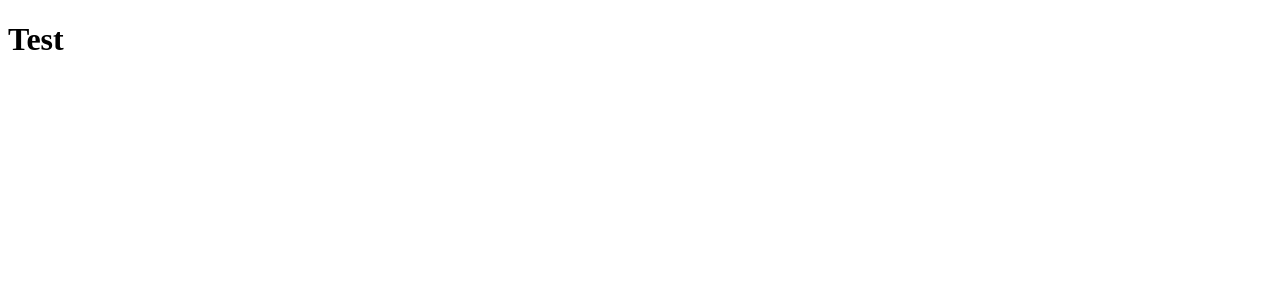
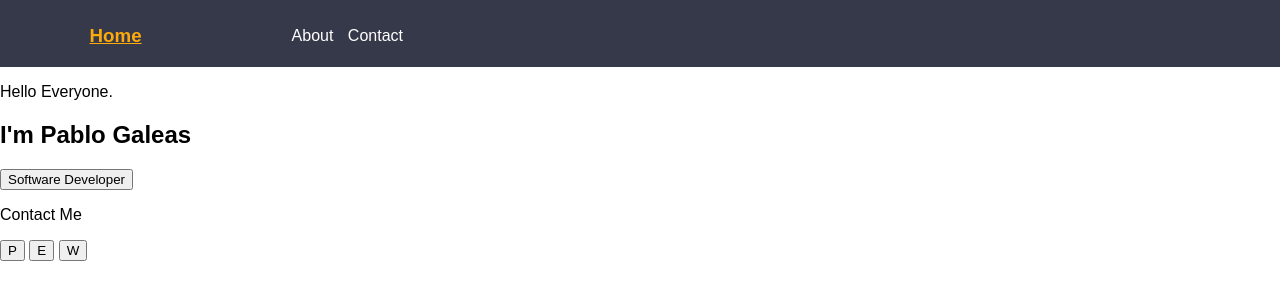
Before and after one commit to Paga628/website_basics, a plain HTML site: page index.html in a window 1280 px wide. Drawn offline with Linux system fonts and the light colour scheme.

Commit message:
finished the index header and starting styles

```diff
--- /dev/null
+++ b/css/style.css
@@ -0,0 +1,49 @@
+/* RESETS */
+body {
+    /*background: red;*/
+    margin: 0;
+    font-family: sans-serif;
+}
+
+h3 {
+    margin: 0;
+}
+
+a {
+  text-decoration: none;
+}
+
+/* CUSTOM STYLES */
+
+header {
+/* Aligns the direct children on a row left to right */
+display: flex;
+/* once you set display flex you can align items vertically and horizontally with flexbox properties */
+/* aling items will align the direct children on the y-axia (top to bottom) */
+align-items: center;
+/* push the direct children as far apart as possible using the space between them (x-axis)
+justify-content: space-between; */
+background: #191c2fde;
+padding: 25px 7% 20px;
+}
+
+header nav {
+/* Percentage values are always a percentage of the paren's value (width/height) */
+margin-left: 150px;
+}
+
+header a {
+    color: #fdab0c;
+}
+
+header a:hover, header a.active {
+    text-decoration: underline;
+}
+
+header nav a{
+    color: #fff;
+}
+/* Select all links with the nav except the last one. */
+header nav a:not(:last-child) {
+    margin-right: 10px;
+}
--- a/index.html
+++ b/index.html
@@ -4,13 +4,36 @@
 
     <head>
         <title>Website Basics</title>
+
+      <link rel="stylesheet" href="./css/style.css">
     </head>
 
     <body>
         <header>
-            <H1>Test</H1>
+            <a class="active" href="./index.html">
+                <H3>Home</H3>
+            </a>
+
+            <nav>
+                <a href="./about.html">About</a>
+                <a href="./contact.html">Contact</a>
+            </nav>
         </header>
 
+        <main>
+            <section>
+                <!-- </html><p style="color:orange;background-color: lightseagreen;">Hello Everyone.</p><!- -->
+                <p>Hello Everyone.</p>
+                <h1>I'm Pablo Galeas</h1>
+                <button>Software Developer</button>
+            </section>
+            <aside>
+                <p>Contact Me</p>
+                <button>P</button>
+                <button>E</button>
+                <button>W</button>
+            </aside>
+        </main>
     </body>
 
 </html>
```
Also changed, not shown: about.html (added, +24 -0 lines).
